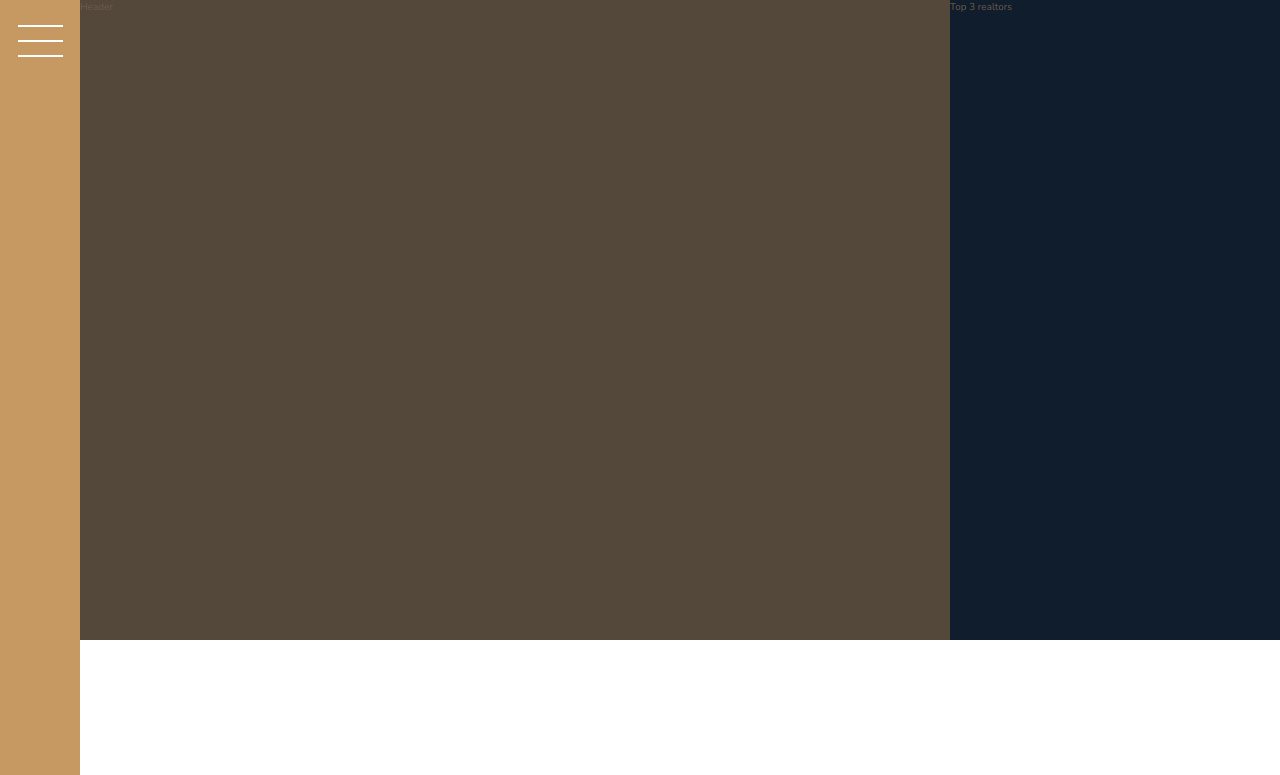
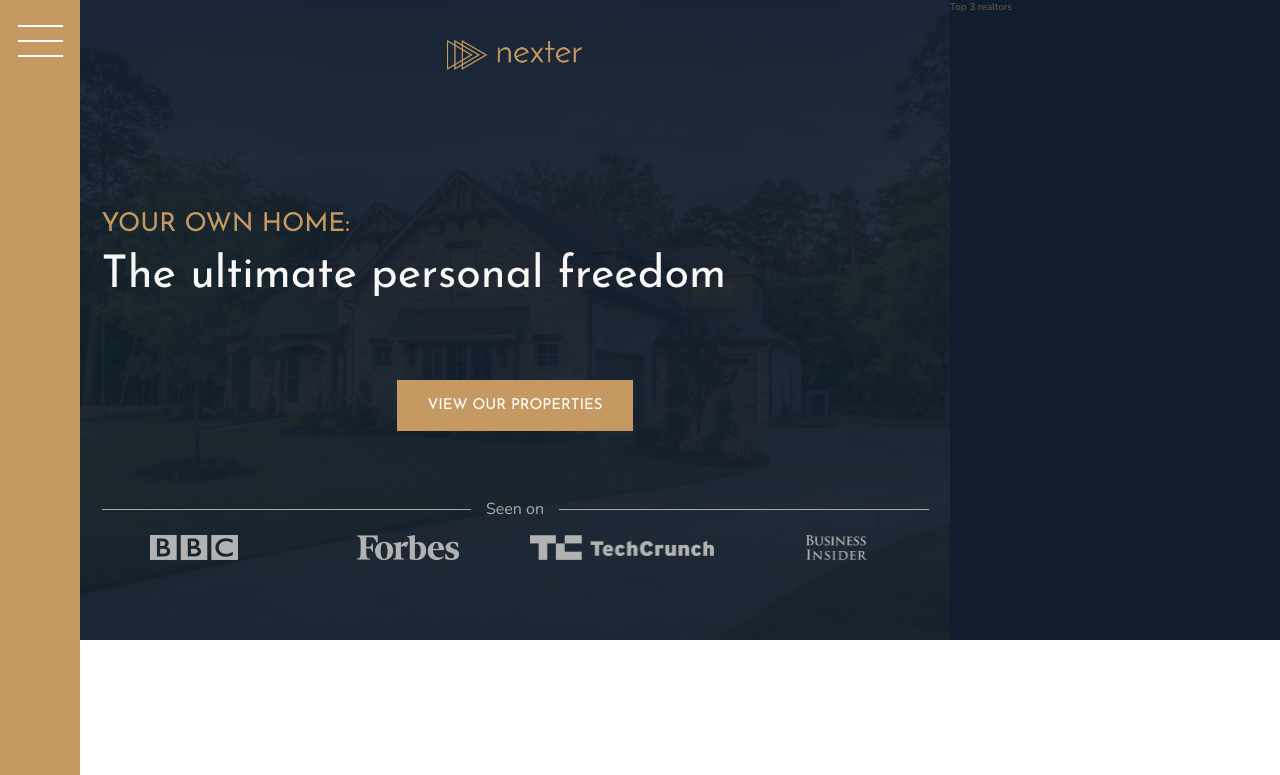
Before and after one commit to Dusan-Lex/Nexter, a website: page index.html in a window 1280 px wide. Shown: the top 775 px of the page. Drawn offline with nearby package versions, Linux system fonts and the light colour scheme; files that its build step writes are made by us from their sources.

Commit message:
Build the Header

```diff
--- a/index.html
+++ b/index.html
@@ -19,7 +19,17 @@
     </div>
 
     <header class="header">
-        Header
+        <img src="img/logo.png" alt="Nexter logo" class="header__logo">
+        <h3 class="heading-3">Your own home:</h3>
+        <h1 class="heading-1">The ultimate personal freedom</h1>
+        <button class="btn header__btn">View our properties</button>
+        <div class="header__seenon-text">Seen on</div>
+        <div class="header__seenon-logos">
+            <img src="img/logo-bbc.png" alt="logo 1">
+            <img src="img/logo-forbes.png" alt="logo 2">
+            <img src="img/logo-techcrunch.png" alt="logo 3">
+            <img src="img/logo-bi.png" alt="logo 4">
+        </div>
     </header>
 
     <div class="realtors">
--- a/sass/_header.scss
+++ b/sass/_header.scss
@@ -1,4 +1,59 @@
 .header {
-  background-color: $color-grey-dark-1;
   grid-column: 2/9;
+
+  background-image: linear-gradient(
+      rgba($color-secondary, 0.93),
+      rgba($color-secondary, 0.93)
+    ),
+    url(../img/hero.jpeg);
+
+  background-size: cover;
+  background-position: center;
+
+  padding: 8rem;
+  padding-top: 4rem;
+
+  display: grid;
+  grid-template-rows: 1fr min-content 6rem 1fr;
+  grid-template-columns: max-content;
+  grid-row-gap: 1.5rem;
+  justify-content: center;
+
+  &__logo {
+    height: 3rem;
+    justify-self: center;
+  }
+
+  &__btn {
+    align-self: center;
+    justify-self: center;
+  }
+
+  &__seenon-text {
+    display: grid;
+    grid-template-columns: 1fr max-content 1fr;
+    align-items: center;
+    grid-column-gap: 1.5rem;
+    font-size: 1.6rem;
+    color: $color-grey-light-2;
+
+    &::before,
+    &::after {
+      content: "";
+      height: 1px;
+      display: block;
+      background-color: currentColor;
+    }
+  }
+
+  &__seenon-logos {
+    display: grid;
+    grid-template-columns: repeat(4, 1fr);
+    grid-column-gap: 3rem;
+    justify-items: center;
+    img {
+      height: 2.5rem;
+      filter: brightness(70%);
+    }
+  }
 }
--- a/sass/_typography.scss
+++ b/sass/_typography.scss
@@ -5,6 +5,10 @@
 
 .heading-1 {
   @extend %heading;
+
+  font-size: 4.5rem;
+  color: $color-grey-light-1;
+  line-height: 1;
 }
 .heading-2 {
   @extend %heading;
```
